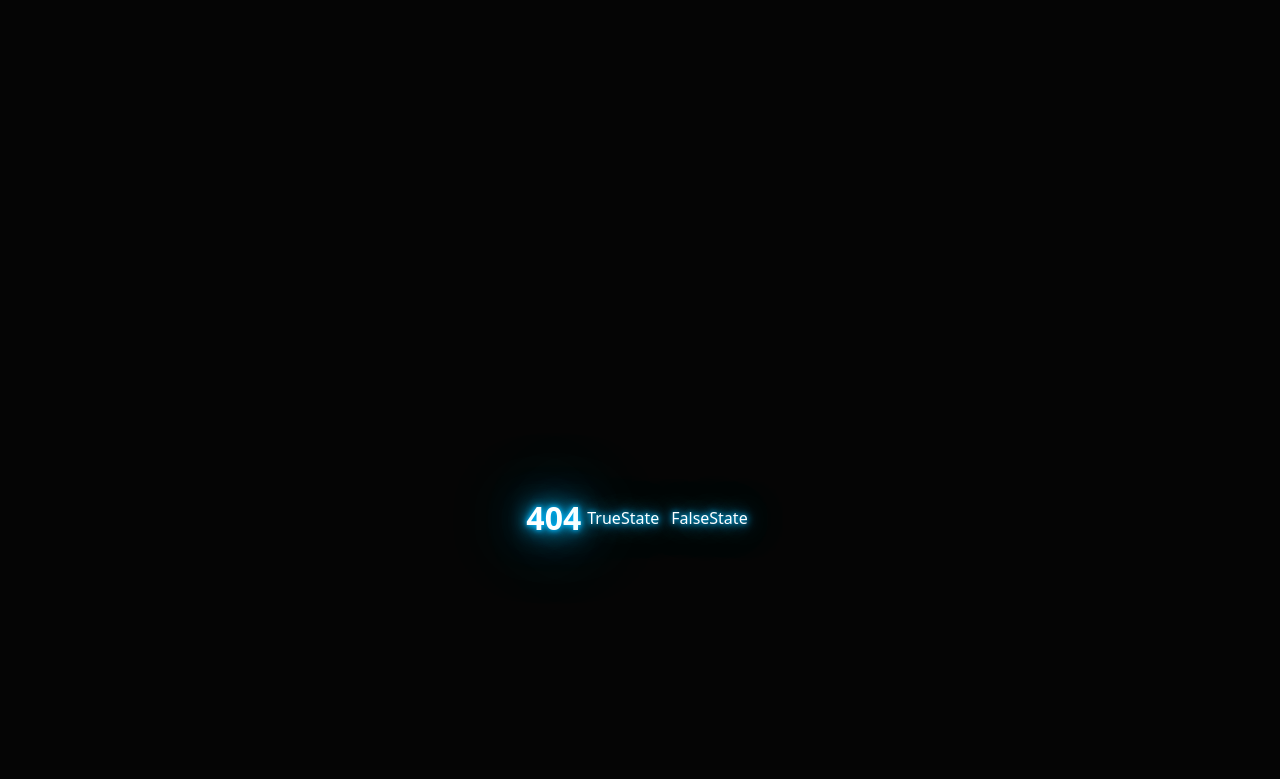
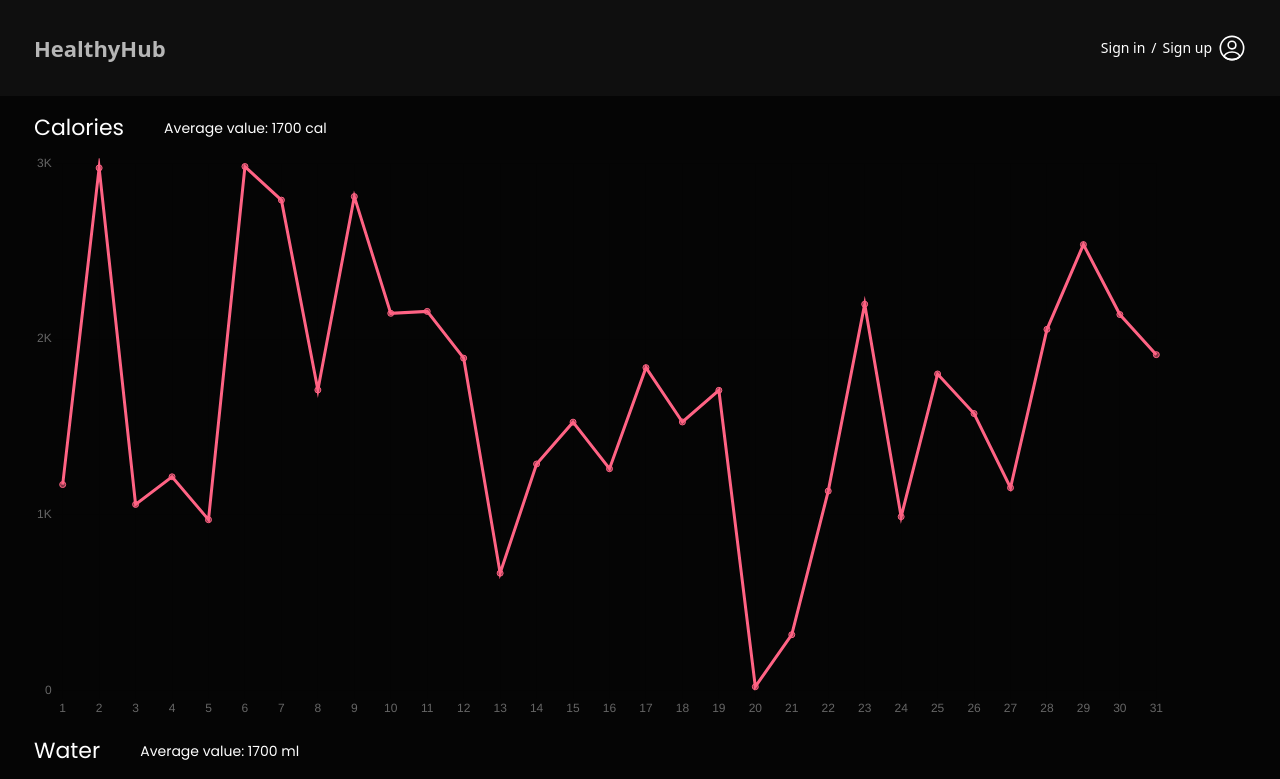
Before and after one commit to AnnaHort/HealthyHub, a React (Vite) app: page /HealthyHub/dashboard in a window 1280 px wide. Before the commit this address had no page. Shown: the top 779 px of the page. Built offline with nearby package versions, Linux system fonts and the light colour scheme.

Commit message:
start work

```diff
--- a/package.json
+++ b/package.json
@@ -13,14 +13,17 @@
   "dependencies": {
     "@emotion/react": "^11.11.1",
     "@emotion/styled": "^11.11.0",
+    "@faker-js/faker": "^8.3.1",
     "@react-native-async-storage/async-storage": "^1.19.3",
     "@reduxjs/toolkit": "^2.0.1",
     "@vitejs/plugin-react-swc": "^3.3.2",
     "axios": "^1.6.2",
+    "faker": "^6.6.6",
     "formik": "^2.4.5",
     "modern-normalize": "^2.0.0",
     "normalize.css": "^8.0.1",
     "react": "^18.2.0",
+    "react-chartjs-2": "^5.2.0",
     "react-dom": "^18.2.0",
     "react-redux": "^8.1.2",
     "react-router": "^6.21.0",
--- a/src/App.jsx
+++ b/src/App.jsx
@@ -6,6 +6,7 @@ import SignInPages from './pages/SignInPages/SignInPages';
 
 import ForgotPasswordPage from './components/ForgotPasswordPage/ForgotPasswordPage';
 import MainPage from './pages/MainPage/MainPage';
+import DashboardPage from './pages/DashboardPage/dashboardPage';
 
 
 const SharedLayout = lazy(() =>
@@ -19,12 +20,13 @@ function App() {
       <Suspense fallback={<div>Loading...</div>}>
         <Routes>
           <Route path="/" element={<SharedLayout />}>
-
             <Route path="/signin" element={<SignInPages />} />
             <Route path="/signup" element={<SignUpPage />} />
             <Route path="/welcome" element={<WelcomePage />} />
             <Route path="/forgot-password" element={<ForgotPasswordPage />} />
             <Route path="main" element={<MainPage />} />
+
+            <Route path="/dashboard" element={<DashboardPage/> } />
           </Route>
 
           <Route path="*" element={<ErrorPage />} />
--- /dev/null
+++ b/src/components/Dashboard/Line/calories.jsx
@@ -0,0 +1,119 @@
+import { Line } from 'react-chartjs-2';
+import {
+  Chart as ChartJS,
+  CategoryScale,
+  LinearScale,
+  PointElement,
+  LineElement,
+  Title,
+  Tooltip,
+  Legend,
+} from 'chart.js';
+import { faker } from '@faker-js/faker';
+
+ChartJS.register(
+  CategoryScale,
+  LinearScale,
+  PointElement,
+  LineElement,
+  Title,
+  Tooltip,
+  Legend
+);
+
+import styled from 'styled-components';
+
+const Container = styled.div`
+  max-width: 1200px;
+  padding: 0 34px;
+`;
+
+
+const TitleContainer = styled.div`
+display: flex;
+align-items: center;
+margin-top: 16px;
+margin-bottom: 9px;
+`;
+
+const CaloriesTitle = styled.h2`
+  font-family: Poppins;
+  font-size: 22px;
+  font-style: normal;
+  font-weight: 400;
+  line-height: 32px;
+  color: var(--color-primary-white);
+  margin-right: 40px;
+`;
+
+const CaloriesDesc = styled.p`
+  font-family: Poppins;
+  font-size: 14px;
+  font-style: normal;
+  font-weight: 400;
+  line-height: 20px;
+  color: var(--color-primary-white);
+`;
+
+const CaloriesDashboard = () => {
+  const options = {
+    responsive: true,
+    plugins: {
+      legend: {
+        position: false,
+      },
+    },
+    scales: {
+      x: {
+        beginAtZero: true, // Начинать отсчет с 0 на оси X
+      },
+
+      y: {
+        ticks: {
+          beginAtZero: true,
+          stepSize: 1000,
+          callback: function (value) {
+            if (value >= 1000) {
+              return (value / 1000).toLocaleString() + 'K';
+            }
+            return value;
+          },
+        },
+      },
+    },
+  };
+
+
+  const labels = [];
+  for (let i = 1; i <= 31; i++) {
+    labels.push(i);
+  }
+
+  const data = {
+    labels,
+    datasets: [
+      {
+        label: 'Calories',
+        data: labels.map(() =>
+          faker.datatype.number({ min: 0, max: 3000 })
+        ),
+        borderColor: 'rgb(255, 99, 132)',
+        backgroundColor: 'rgba(255, 99, 132, 0.5)',
+      },
+    ],
+
+  };
+  return (
+    <Container>
+      <TitleContainer>
+        <CaloriesTitle>Calories</CaloriesTitle>
+        <CaloriesDesc>Average value: 1700 cal</CaloriesDesc>
+      </TitleContainer>
+
+        <Line options={options} data={data} />
+
+    </Container>
+  );
+};
+
+export default CaloriesDashboard;
--- /dev/null
+++ b/src/components/Dashboard/Line/lineDashboard.jsx
@@ -0,0 +1,13 @@
+import WaterDashboar from "../../../pages/DashboardPage/water";
+import Calories from "./calories";
+
+const LineDashboard = () => {
+    return (
+        <div>
+            <Calories />
+            <WaterDashboar/>
+    </div>
+)
+}
+
+export default LineDashboard;
--- a/src/components/SharedLayout/SharedLayout.jsx
+++ b/src/components/SharedLayout/SharedLayout.jsx
@@ -2,6 +2,7 @@ import { Outlet } from 'react-router-dom';
 import Header from '../Header/Header';
 import { HeaderContainerStyled } from '../Header/Header.styled';
 import { Suspense } from 'react';
+import DashboardPage from '../../pages/DashboardPage/dashboardPage';
 
 const SharedLayout = () => {
   return (
@@ -12,6 +13,7 @@ const SharedLayout = () => {
         </HeaderContainerStyled>
       </header>
 
+      <DashboardPage/>
       <Suspense>
         <Outlet />
       </Suspense>
--- /dev/null
+++ b/src/pages/DashboardPage/dashboardPage.jsx
@@ -0,0 +1,11 @@
+import LineDashboard from "../../components/Dashboard/Line/lineDashboard";
+
+const DashboardPage = () => {
+    return (
+        <div>
+            <LineDashboard/>
+    </div>
+)
+}
+
+export default DashboardPage;
--- /dev/null
+++ b/src/pages/DashboardPage/water.jsx
@@ -0,0 +1,116 @@
+import { Line } from 'react-chartjs-2';
+import {
+  Chart as ChartJS,
+  CategoryScale,
+  LinearScale,
+  PointElement,
+  LineElement,
+  Title,
+  Tooltip,
+  Legend,
+} from 'chart.js';
+import { faker } from '@faker-js/faker';
+
+ChartJS.register(
+  CategoryScale,
+  LinearScale,
+  PointElement,
+  LineElement,
+  Title,
+  Tooltip,
+  Legend
+);
+
+import styled from 'styled-components';
+
+const Container = styled.div`
+  max-width: 1200px;
+  padding: 0 34px;
+`;
+
+const TitleContainer = styled.div`
+  display: flex;
+  align-items: center;
+  margin-top: 16px;
+  margin-bottom: 9px;
+`;
+
+const WaterTitle = styled.h2`
+  font-family: Poppins;
+  font-size: 22px;
+  font-style: normal;
+  font-weight: 400;
+  line-height: 32px;
+  color: var(--color-primary-white);
+  margin-right: 40px;
+`;
+
+const WaterDesc = styled.p`
+  font-family: Poppins;
+  font-size: 14px;
+  font-style: normal;
+  font-weight: 400;
+  line-height: 20px;
+  color: var(--color-primary-white);
+`;
+
+const WaterDashboar = () => {
+   const options = {
+     responsive: true,
+     plugins: {
+       legend: {
+         position: false,
+       },
+     },
+     scales: {
+       x: {
+         beginAtZero: true, // Начинать отсчет с 0 на оси X
+       },
+
+       y: {
+         ticks: {
+           beginAtZero: true,
+           stepSize: 1000,
+           callback: function (value) {
+             if (value >= 1000) {
+               return (value / 1000).toLocaleString() + 'K';
+             }
+             return value;
+           },
+         },
+       },
+     },
+   };
+
+     const labels = [];
+     for (let i = 1; i <= 31; i++) {
+       labels.push(i);
+     }
+
+     const data = {
+       labels,
+       datasets: [
+         {
+           label: 'Calories',
+           data: labels.map(() =>
+             faker.datatype.number({ min: 0, max: 3000 })
+           ),
+           borderColor: 'rgb(255, 99, 132)',
+           backgroundColor: 'rgba(255, 99, 132, 0.5)',
+         },
+       ],
+    };
+
+    return (
+      <Container>
+        <TitleContainer>
+          <WaterTitle>Water</WaterTitle>
+          <WaterDesc>Average value: 1700 ml</WaterDesc>
+        </TitleContainer>
+
+        <Line options={options} data={data} />
+      </Container>
+    );
+};
+
+export default WaterDashboar;
```
Also changed, not shown: 1 other file (tests, documents, lock files or other folders).
